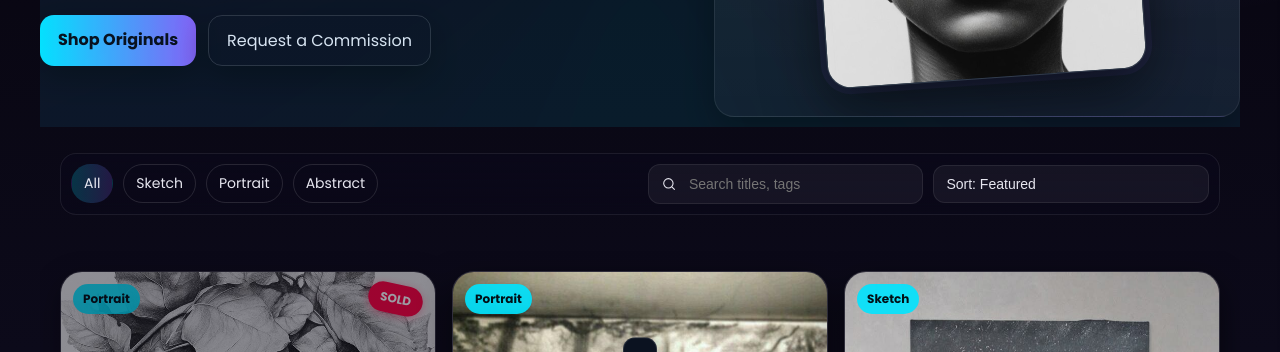
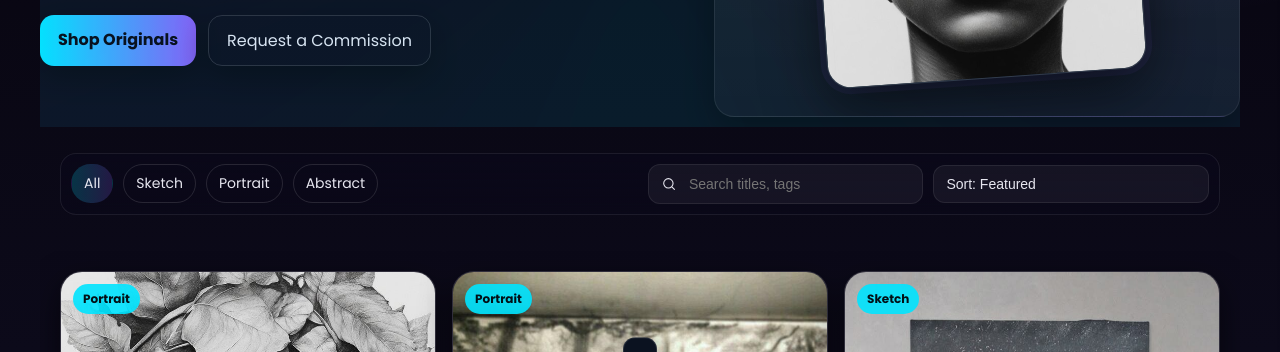
Before and after one commit to sam-Adk/late-night-piphanies, a plain HTML site: page index.html in a window 1280 px wide. Shown: the part 448-800 px from the top of the page. Drawn offline with nearby package versions, Linux system fonts and the light colour scheme.

Commit message:
Remove 'sold' status from a product entry

```diff
--- a/index.html
+++ b/index.html
@@ -906,7 +906,7 @@
   <script>
   // === PRODUCTS WITH SOLD STATUS ===
   const products = [
-    { id: 'p1', title: 'Love Dream I', category: 'Portrait', tags: ['romance', 'bw'], priceBase: 42000, img: 'assets/images/love5.jpg', desc: 'Romantic midnight sketch in pencil.', sold: true },
+    { id: 'p1', title: 'Love Dream I', category: 'Portrait', tags: ['romance', 'bw'], priceBase: 42000, img: 'assets/images/love5.jpg', desc: 'Romantic midnight sketch in pencil.'},
     { id: 'p2', title: 'Dark Forest', category: 'Sketch', tags: ['dreamy', 'soft'], priceBase: 25000, img: 'assets/images/NATURE ART6.jpg', desc: 'A dreamy late-night drawing, soft and textured.', sold: true },
     { id: 'p3', title: 'Ocean Wave', category: 'Abstract', tags: ['surreal', 'thoughts'], priceBase: 52000, img: 'assets/images/NATURE ART4.jpg', desc: 'Surreal abstraction inspired by late-night epiphanies.' },
     { id: 'p4', title: 'Floating girl ', category: 'Sketch', tags: ['raw', 'expressive'], priceBase: 50000, img: 'assets/images/NATURE ART5.jpg', desc: 'Expressive raw strokes, part of the Love series.', sold: true },
```
